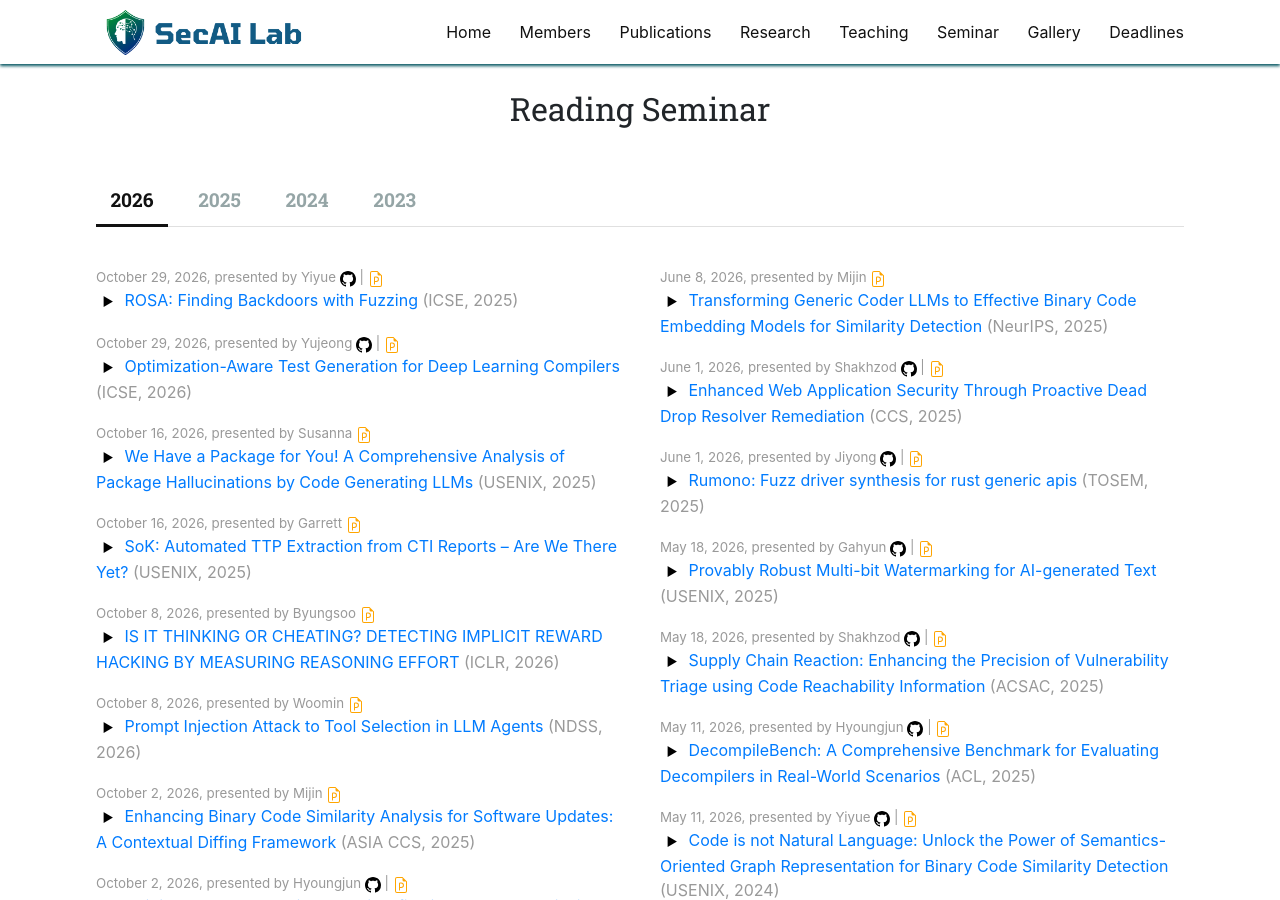
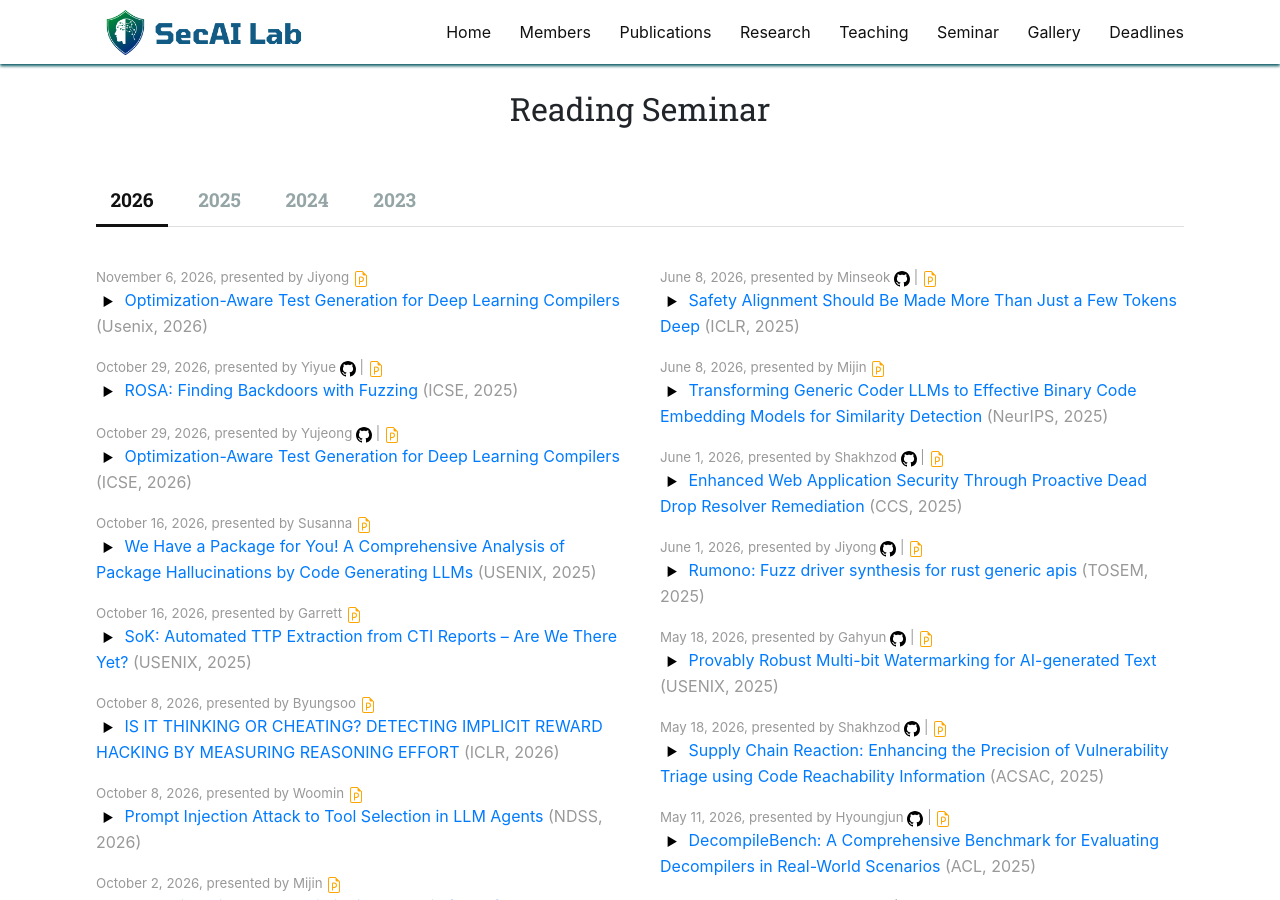
Before and after one commit to SecAI-Lab/secai-lab.github.io, a Jekyll site: the page built from pages/seminar.md, in a window 1280 px wide and 900 px high. Built offline with Jekyll 4.4.1, drawn with Linux system fonts in a browser that asks for light colours; nearby versions of some CDN libraries.

Commit message:
new entry

```diff
--- a/_data/readings.yml
+++ b/_data/readings.yml
@@ -1,3 +1,13 @@
+- title: "Optimization-Aware Test Generation for Deep Learning Compilers"
+  link: "https://arxiv.org/pdf/2511.18918"
+  ppt_link: "https://secai.skku.edu/assets/paper-presentation/jiyong_AIxCC_USENIX26.pdf"
+  code_link: ""
+  presenter: Jiyong
+  conference: Usenix
+  date: 2026.11.6
+  pub_year: 2026
+  discussion: "(Discussion)"
+
 - title: "Optimization-Aware Test Generation for Deep Learning Compilers"
   link: "https://arxiv.org/pdf/2511.18918"
   ppt_link: "https://drive.google.com/file/d/1NCRCJnIzrZb8dRINEIXTAxVTQWT0PI_6/view?usp=sharing"
```
Also changed, not shown: 1 other file.
